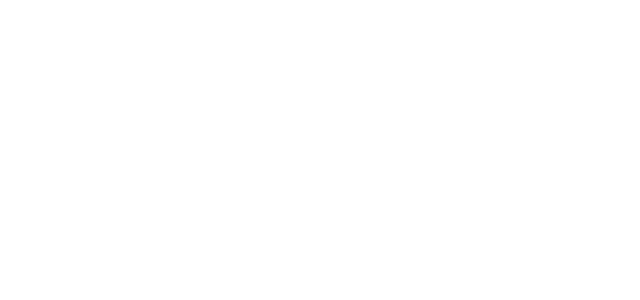
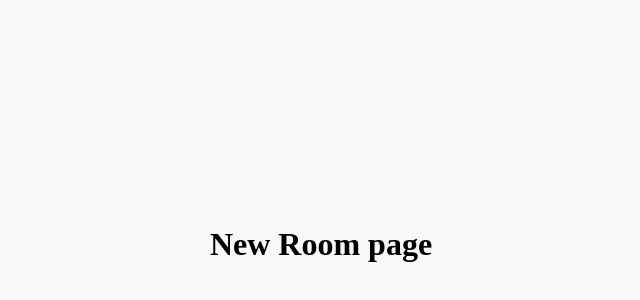
Before and after one commit to ssdev-95/nlw-6-ask-a-dev, a React (Create React App) app: page /rooms/new in a window 1280 px wide. Shown: the part 156-456 px from the top of the page, without its empty margins (319-959 px from the left). Built offline with nearby package versions, Linux system fonts and the light colour scheme.

Commit message:
[ADD] NewRoomPage

```diff
--- a/src/router.tsx
+++ b/src/router.tsx
@@ -1,4 +1,5 @@
 import { BrowserRouter, Route, Switch } from 'react-router-dom';
+import { CreateRoomPage } from './pages/CreateRoomPage';
 import { Home } from './pages/Home';
 
 export const Routes = () => {
@@ -6,6 +7,7 @@ export const Routes = () => {
         <BrowserRouter>
             <Switch>
                 <Route exact path="/" component={Home} />
+                <Route path="/rooms/new" component={CreateRoomPage} />
             </Switch>
         </BrowserRouter>
     );
```
